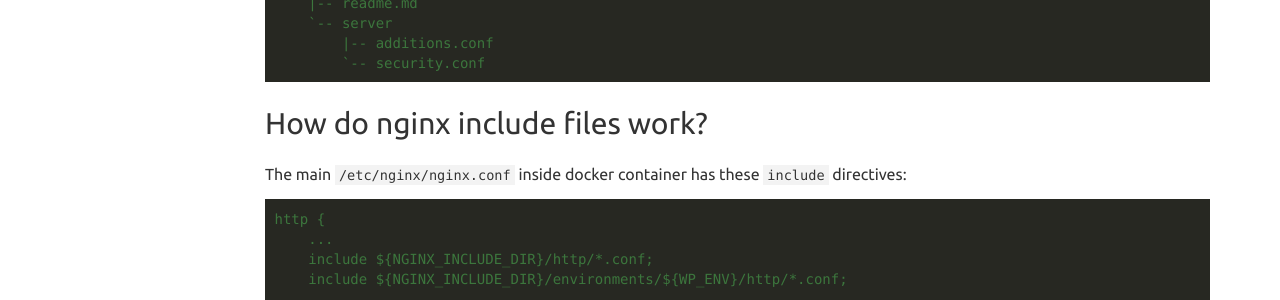
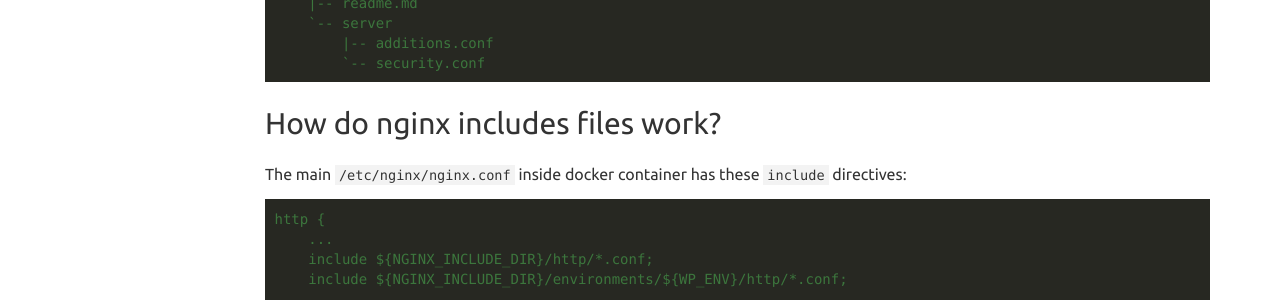
Before and after one commit to yaaax/wp-project, a Jekyll site: the page built from _posts/2016-11-29-custom-includes.md, in a window 1280 px wide. Shown: the part 683-983 px from the top of the page. Built offline with Jekyll 4.4.1, drawn with Linux system fonts in a browser that asks for light colours; nearby versions of some CDN libraries.

Commit message:
Documentation typo fix

````diff
--- a/_posts/2016-11-29-custom-includes.md
+++ b/_posts/2016-11-29-custom-includes.md
@@ -38,7 +38,7 @@ nginx
         `-- security.conf
 ```
 
-## How do nginx include files work?
+## How do nginx includes files work?
 The main `/etc/nginx/nginx.conf` inside docker container has these `include` directives:
 
 ```
````
